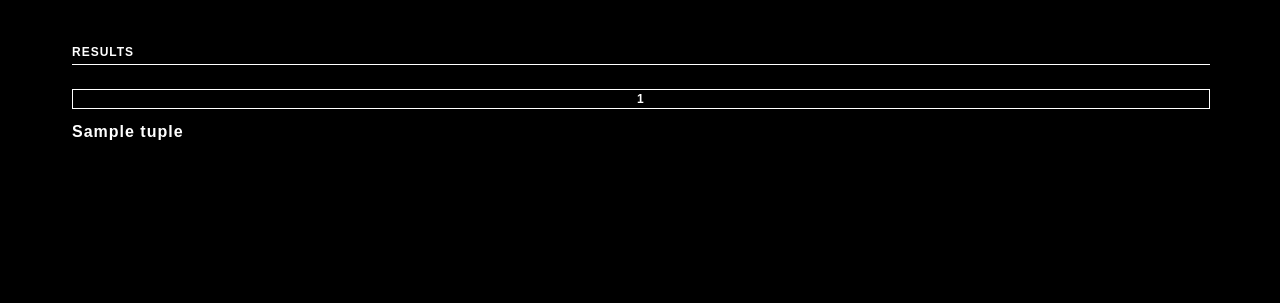
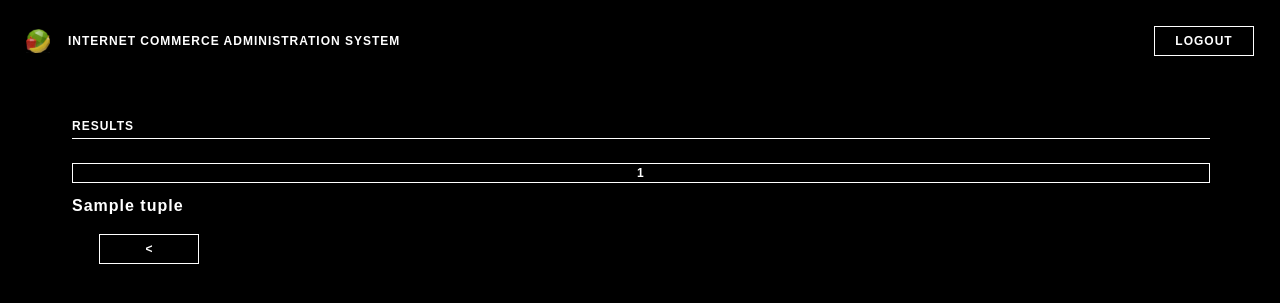
Before and after one commit to Phorbox/Summer-Project, a Flask app: template src/templates/administration_interface/foc_admin_interface_results.html in a window 1280 px wide. Shown: the top 303 px of the page. Run offline with Flask 2, Linux system fonts and the light colour scheme; the template is opened without the code that fills it: most values are stand-ins (such as "Sample title", 1, 10 or a date in 2020).

Commit message:
added back button & log out button to results page

```diff
--- a/src/templates/administration_interface/foc_admin_interface_results.html
+++ b/src/templates/administration_interface/foc_admin_interface_results.html
@@ -8,11 +8,18 @@
 </head>
 
 <body>
-	<div>
+	<div class="top-bar-small">
+		<div class="top-combo">
+			<img src="static/foods_of_color_logo/foods_of_color_logo_small.png">
+			<p>INTERNET COMMERCE ADMINISTRATION SYSTEM</p>
+		</div>
+
+		<a href="/logout"><button>LOGOUT</button></a>
+	</div>
+	<div class="item-lookup-box">
 		<div class="results-header">RESULTS</div>
 		<form id="results-grid" style="grid-template-columns: repeat({{Columns}}, auto);" method="post">
 			{%for x in Tuple_List%}
-
 
 				<input name="Edit" class="edit-button" type="submit" value="{{x[0]}}">
 				{%for y in x%}
@@ -22,8 +29,10 @@
 			{%endfor%}
 		</form>
 
-
-
+		<div class="button" id="look-item-back-button">
+			<button class="back-button" id="lookup-item-back-button">&lt;</button>
+			<a href="/main_menu"><button>&lt;</button></a>
+		</div>
 	</div>
 
 </body>
```
Also changed, not shown: src/templates/administration_interface/foc_admin_interface_menu.html (+0 -7 lines).
